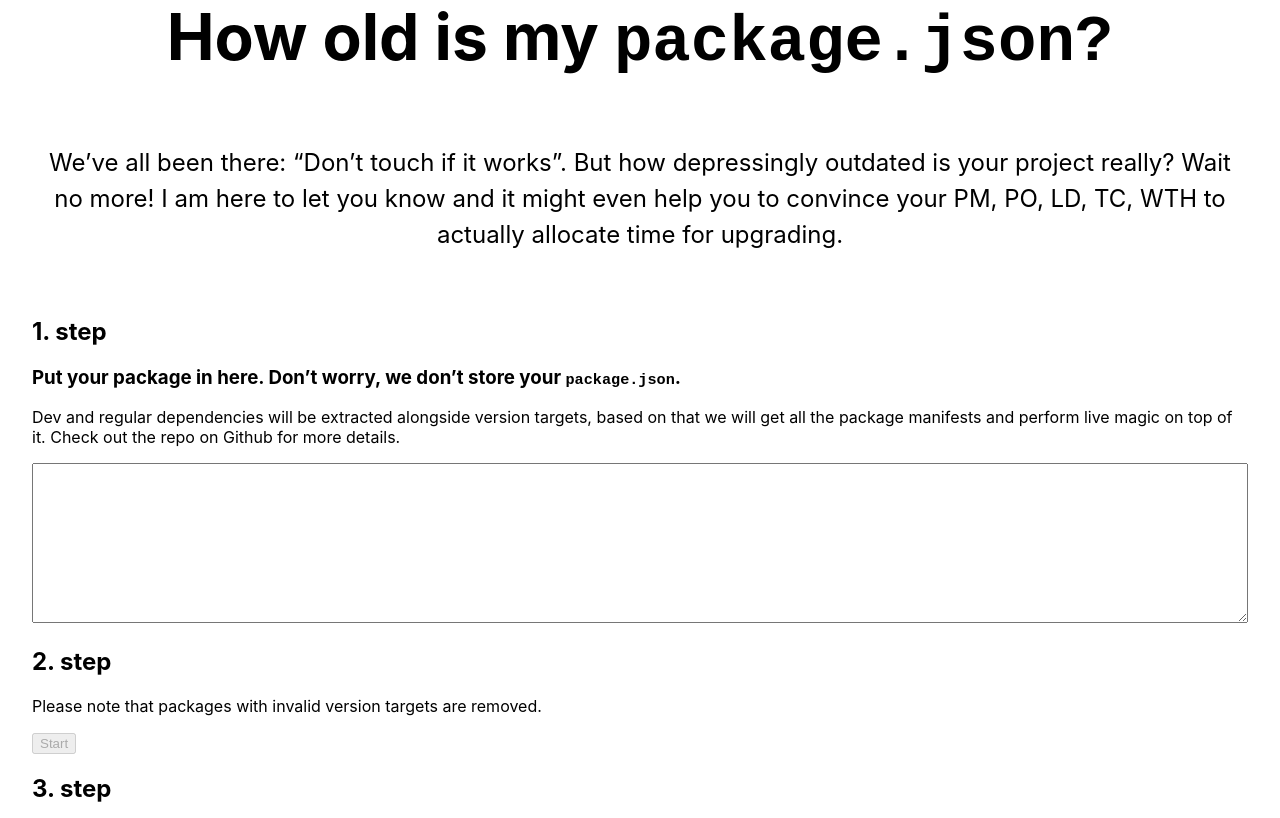
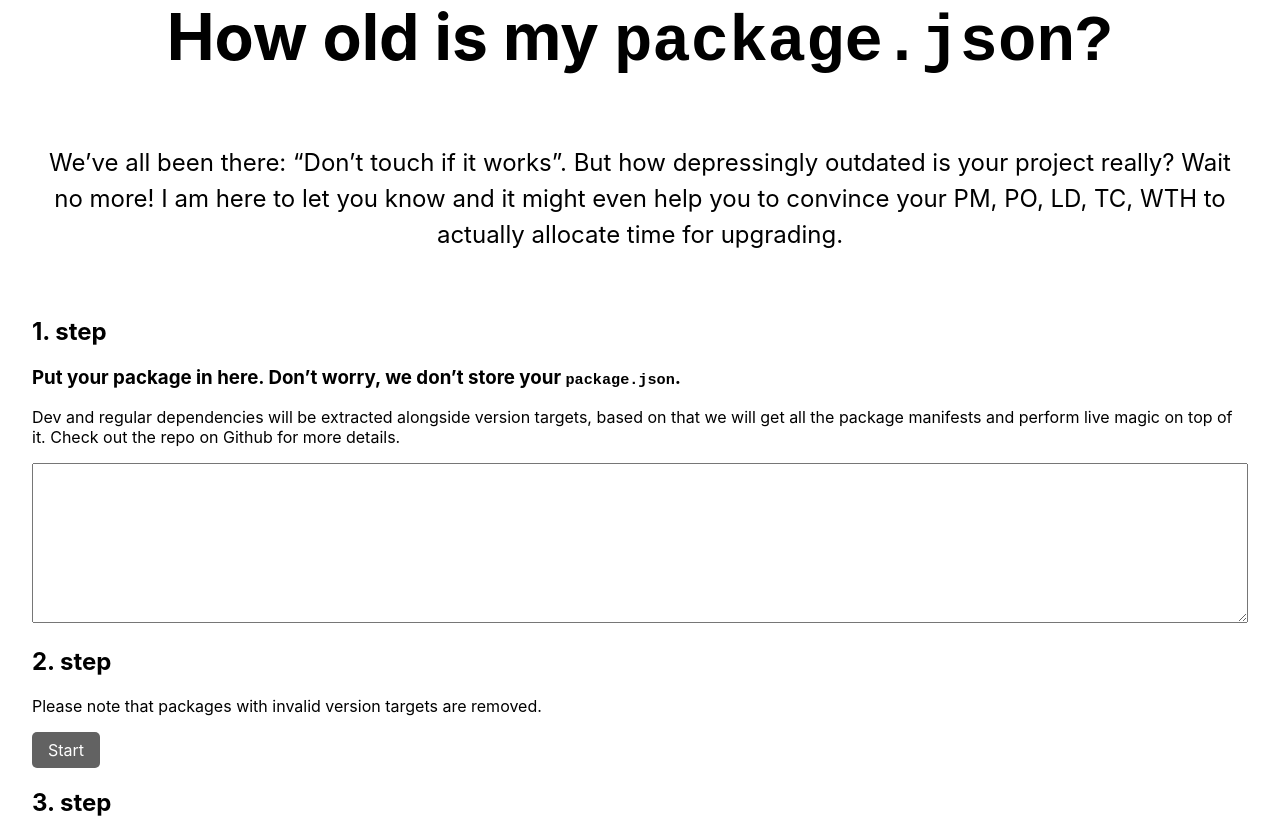
Before and after one commit to onetdev/how-outdated-is-your-package-json, a Next.js app: page / in a window 1280 px wide. Shown: the top 818 px of the page. Built offline with nearby package versions, Linux system fonts and the light colour scheme.

Commit message:
feat(button): add dedicated button component

```diff
--- a/package.json
+++ b/package.json
@@ -15,6 +15,7 @@
     "prepare": "husky install"
   },
   "dependencies": {
+    "clsx": "^1.2.1",
     "dayjs": "^1.11.5",
     "next": "12.2.5",
     "react": "18.2.0",
--- /dev/null
+++ b/src/components/atoms/Button.module.css
@@ -0,0 +1,26 @@
+.button {
+  cursor: pointer;
+  font-family: var(--font-default);
+  border: none;
+  transition: ease-in-out all 300ms;
+}
+.button:disabled {
+  filter: grayscale(1);
+  cursor: not-allowed;
+}
+.button:hover:not(:disabled) {
+  filter: saturate(4);
+}
+.button--primary {
+  background: var(--primary);
+  color: var(--on-primary);
+}
+.button--secondary {
+  background: var(--secondary);
+  color: var(--on-secondary);
+}
+.button--normal {
+  padding: 0.5rem 1rem;
+  font-size: 1rem;
+  border-radius: 5px;
+}
--- /dev/null
+++ b/src/components/atoms/Button.tsx
@@ -0,0 +1,33 @@
+import { ComponentProps, FunctionComponent, PropsWithChildren } from "react";
+import { clsx } from "clsx";
+
+import styles from "@/components/atoms/Button.module.css";
+
+type ButtonProps = PropsWithChildren<
+  {
+    variant?: "primary" | "secondary";
+    size?: "normal";
+  } & ComponentProps<"button">
+>;
+const Button: FunctionComponent<ButtonProps> = ({
+  children,
+  variant = "primary",
+  size = "normal",
+  className = "",
+  ...props
+}) => {
+  const classes = clsx(
+    styles.button,
+    styles[`button--${variant}`],
+    styles[`button--${size}`],
+    className
+  );
+
+  return (
+    <button className={classes} {...props}>
+      {children}
+    </button>
+  );
+};
+
+export default Button;
--- a/src/pages/index.tsx
+++ b/src/pages/index.tsx
@@ -12,6 +12,7 @@ import usePackageStats from "@/hooks/usePackageStats";
 import useRegistryLookup from "@/hooks/useRegistryLookup";
 import styles from "@/styles/Home.module.css";
 import MainLayout from "@/components/templates/MainLayout";
+import Button from "@/components/atoms/Button";
 
 const REGISTRY_URL = "https://registry.npmjs.org";
 
@@ -88,12 +89,12 @@ const Home: FunctionComponent = () => {
           <p>
             Please note that packages with invalid version targets are removed.
           </p>
-          <button
+          <Button
             onClick={handleFetchStart}
             disabled={!dependencies.length || lookup.isFetching}
           >
             Start
-          </button>
+          </Button>
         </section>
 
         <section className={styles.stepSection}>
```
Also changed, not shown: 1 other file (tests, documents, lock files or other folders).
